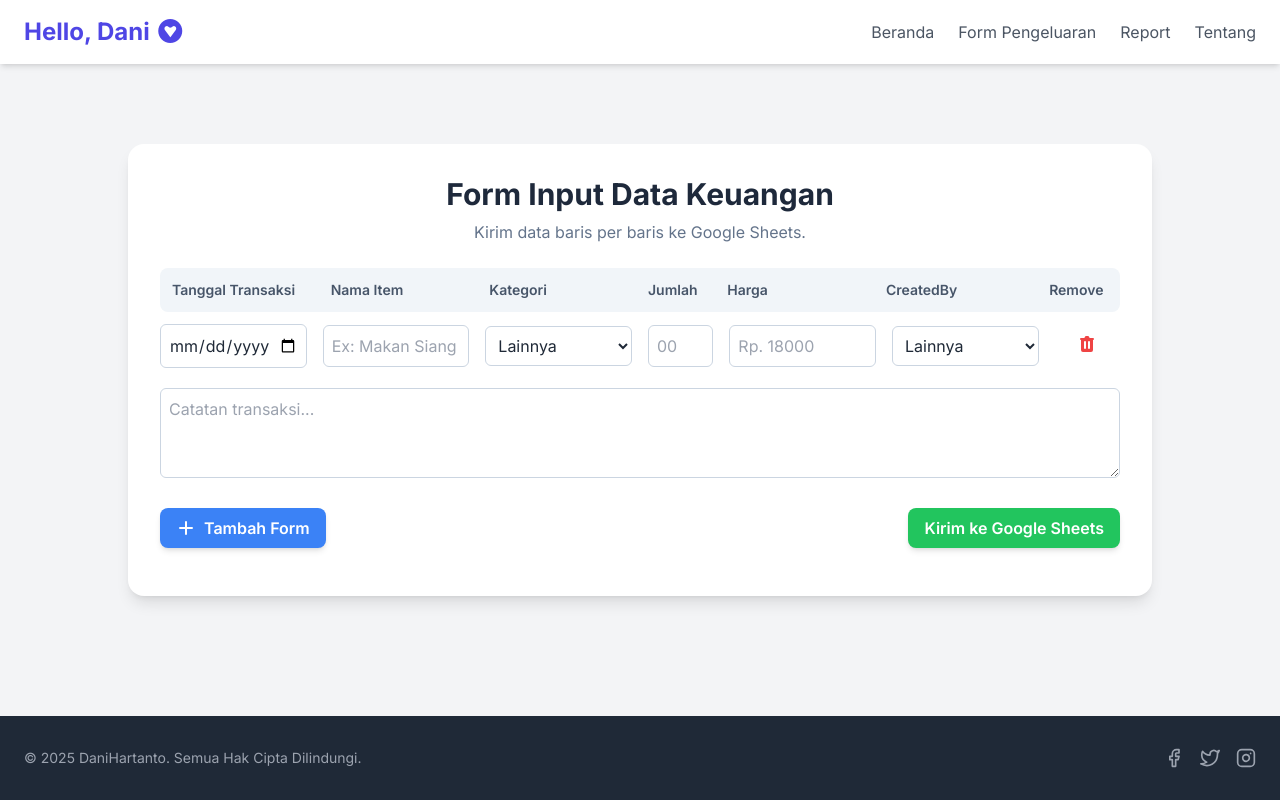
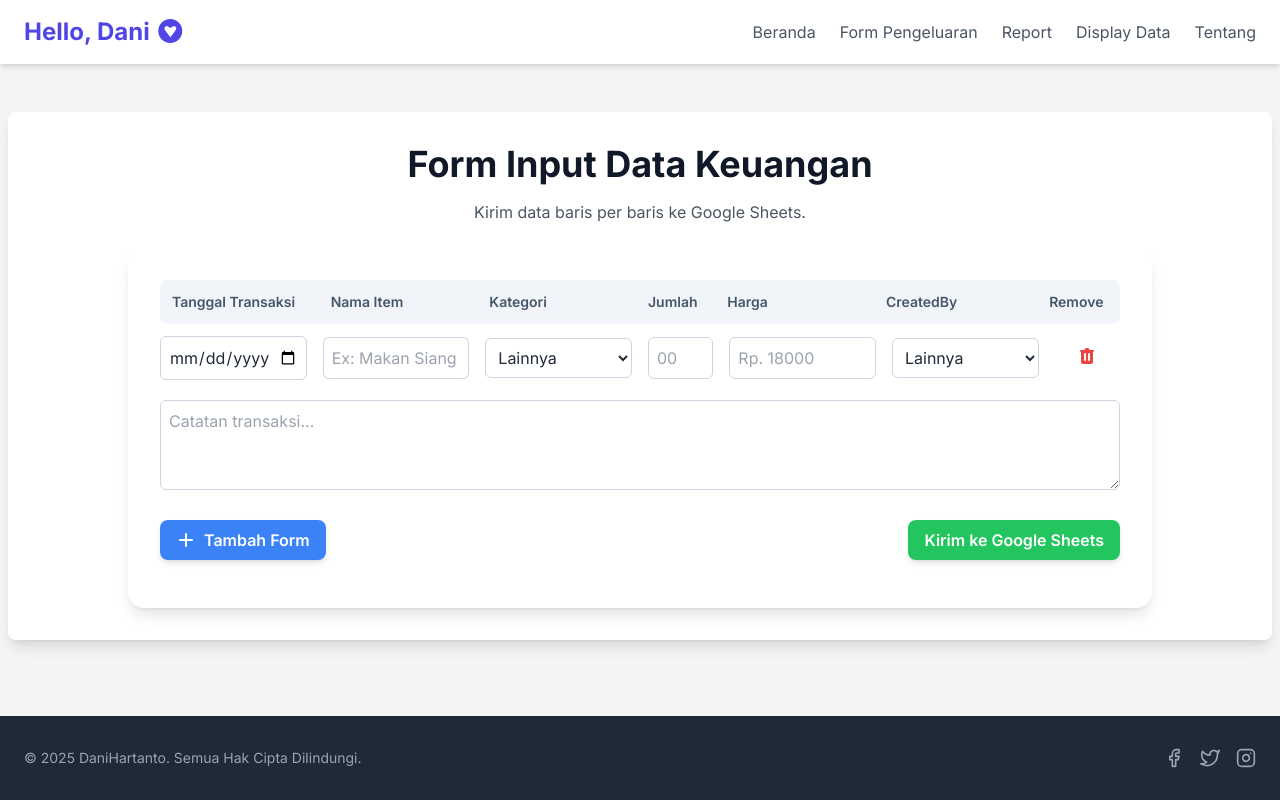
Before and after one commit to danihartantomochamad/portofolio, a plain HTML site: page form.html in a window 1280 px wide. Drawn offline with nearby package versions, Linux system fonts and the light colour scheme.

Commit message:
Update form.html

```diff
--- a/form.html
+++ b/form.html
@@ -60,6 +60,7 @@
                     <a href="./index.html" class="text-gray-600 hover:text-indigo-600 transition duration-300">Beranda</a>
                     <a href="./form.html" class="text-gray-600 hover:text-indigo-600 transition duration-300">Form Pengeluaran</a>
                     <a href="./laporan.html" class="text-gray-600 hover:text-indigo-600 transition duration-300">Report</a>
+                    <a href="./display_all_data.html" class="text-gray-600 hover:text-indigo-600 transition duration-300">Display Data</a>
                     <a href="./tentang.html" class="text-gray-600 hover:text-indigo-600 transition duration-300">Tentang</a>
                     <!-- <a href="#" class="bg-indigo-600 text-white px-4 py-2 rounded-md hover:bg-indigo-700 transition duration-300">Daftar</a> -->
                 </div>
@@ -77,6 +78,7 @@
                 <a href="./index.html" class="block py-2 px-4 text-sm text-gray-600 hover:bg-indigo-50 rounded-md">Beranda</a>
                 <a href="./form.html" class="block py-2 px-4 text-sm text-gray-600 hover:bg-indigo-50 rounded-md">Form Pengeluaran</a>
                 <a href="./laporan.html" class="block py-2 px-4 text-sm text-gray-600 hover:bg-indigo-50 rounded-md">Report</a>
+                <a href="./display_all_data.html" class="block py-2 px-4 text-sm text-gray-600 hover:bg-indigo-50 rounded-md">Display Data</a>
                 <a href="./tentang.html" class="block py-2 px-4 text-sm text-gray-600 hover:bg-indigo-50 rounded-md">Tentang</a>
                 <!-- <a href="#" class="block mt-2 bg-indigo-600 text-white px-4 py-2 rounded-md text-center hover:bg-indigo-700 transition duration-300">Daftar</a> -->
             </div>
@@ -84,13 +86,11 @@
     </header>
 
     <!-- =========== Content =========== -->
-    <main class="flex-grow container mx-auto px-6 py-12">
-        <div class="container mx-auto max-w-12xl p-4 md:p-8">
+    <main class="flex-grow container mx-auto px-2 py-12">
+        <div class="bg-white p-8 rounded-lg shadow-lg max-w-12xl mx-auto">
+            <h1 class="text-3xl md:text-4xl font-bold text-gray-900 mb-4 text-center">Form Input Data Keuangan</h1>
+            <p class="text-gray-600 mb-6 text-center">Kirim data baris per baris ke Google Sheets.</p>
             <div class="w-full max-w-5xl mx-auto bg-white rounded-2xl shadow-lg p-6 md:p-8">
-                <div class="mb-6 text-center">
-                    <h1 class="text-3xl font-bold text-slate-800">Form Input Data Keuangan</h1>
-                    <p class="text-slate-500 mt-2">Kirim data baris per baris ke Google Sheets.</p>
-                </div>
 
                 <!-- Kontainer Spreadsheet -->
                 <div class="overflow-x-auto">
@@ -163,7 +163,7 @@
     <!-- const SCRIPT_URL = 'https://script.google.com/macros/s/AKfycbz9HUGpPCYbjUMWGKmkPY0PFcNTnfhmCIgSYfgockBG6pAkOgWKU6ywRl4eXva4SAU/exec'; -->
     <script>
         document.addEventListener('DOMContentLoaded', () => {
-            const SCRIPT_URL = 'https://script.google.com/macros/s/AKfycbz9HUGpPCYbjUMWGKmkPY0PFcNTnfhmCIgSYfgockBG6pAkOgWKU6ywRl4eXva4SAU/exec';
+            const SCRIPT_URL = 'https://script.google.com/macros/s/AKfycbz68Tie0l1W6ZC4UYVE_z0xV3V212lwWnMyyNdNmjE5lQH_ePrrKvmrtVOgiB0aDV8/exec';
 
             const dataRowsContainer = document.getElementById('data-rows-container');
             const addRowBtn = document.getElementById('addRowBtn');
```
